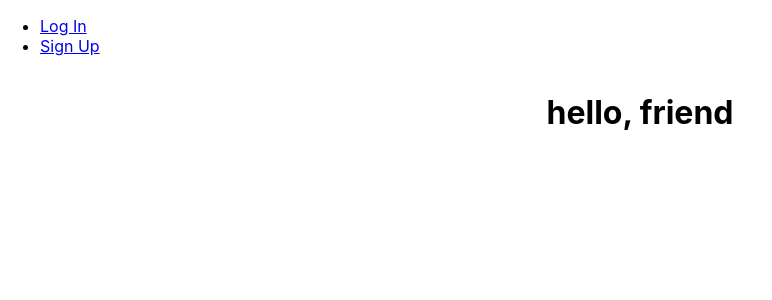
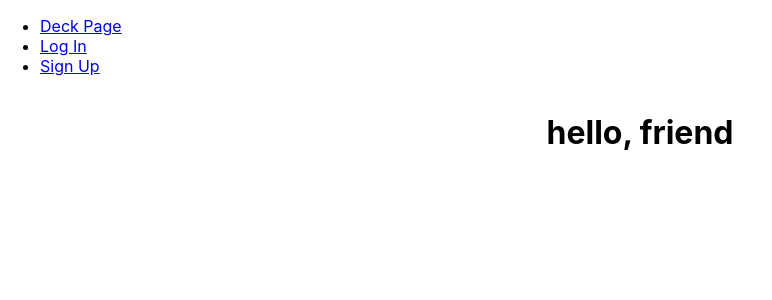
Before and after one commit to EricSokolowski/gathering-mana-front-end, a React (Create React App) app: page / in a window 1280 px wide. Shown: the top 300 px of the page, without its empty margins (0-772 px from the left). Built offline with nearby package versions, Linux system fonts and the light colour scheme; no server answers.

Commit message:
add deck page link to non-user navbar

```diff
--- a/src/components/NavBar/NavBar.jsx
+++ b/src/components/NavBar/NavBar.jsx
@@ -14,6 +14,7 @@ const NavBar = ({ user, handleLogout }) => {
         </ul>
         :
         <ul>
+          <li><Link to="/decks">Deck Page</Link></li>
           <li><Link to="/login">Log In</Link></li>
           <li><Link to="/signup">Sign Up</Link></li>
         </ul>
```
